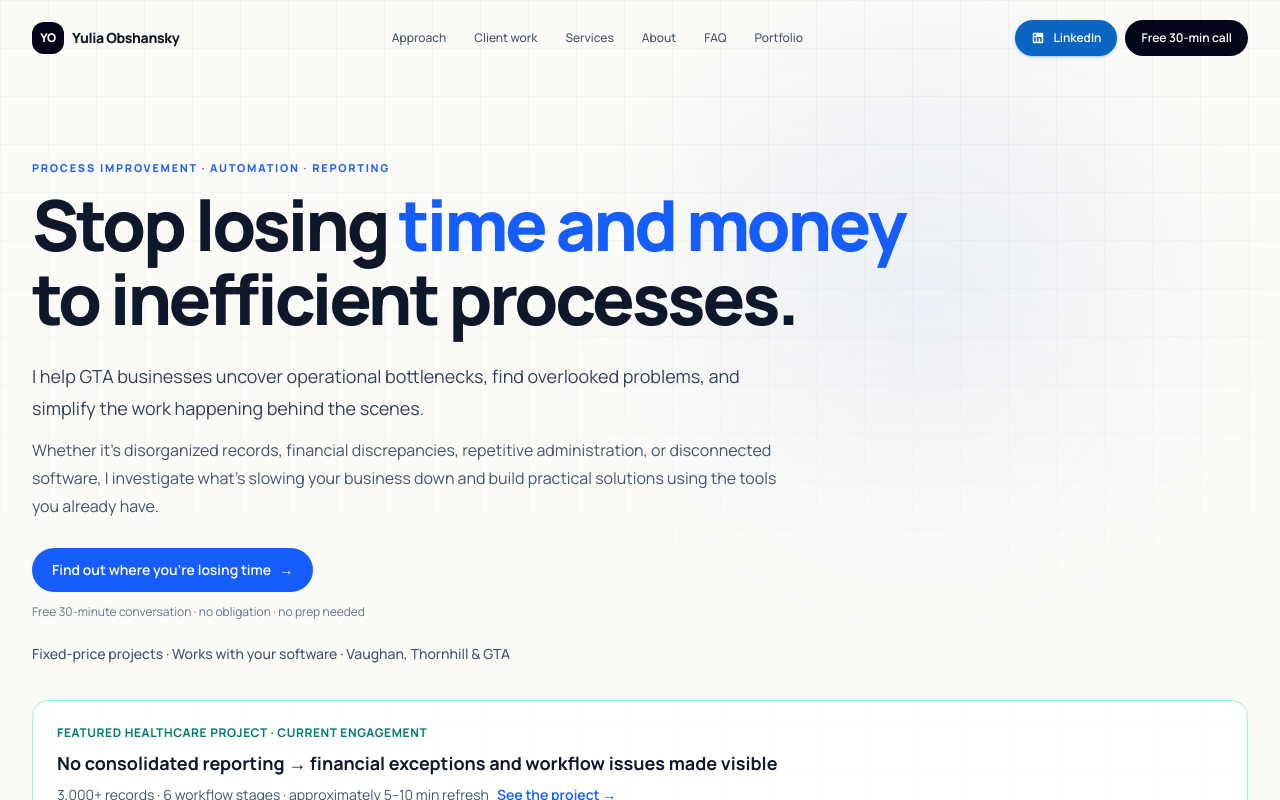
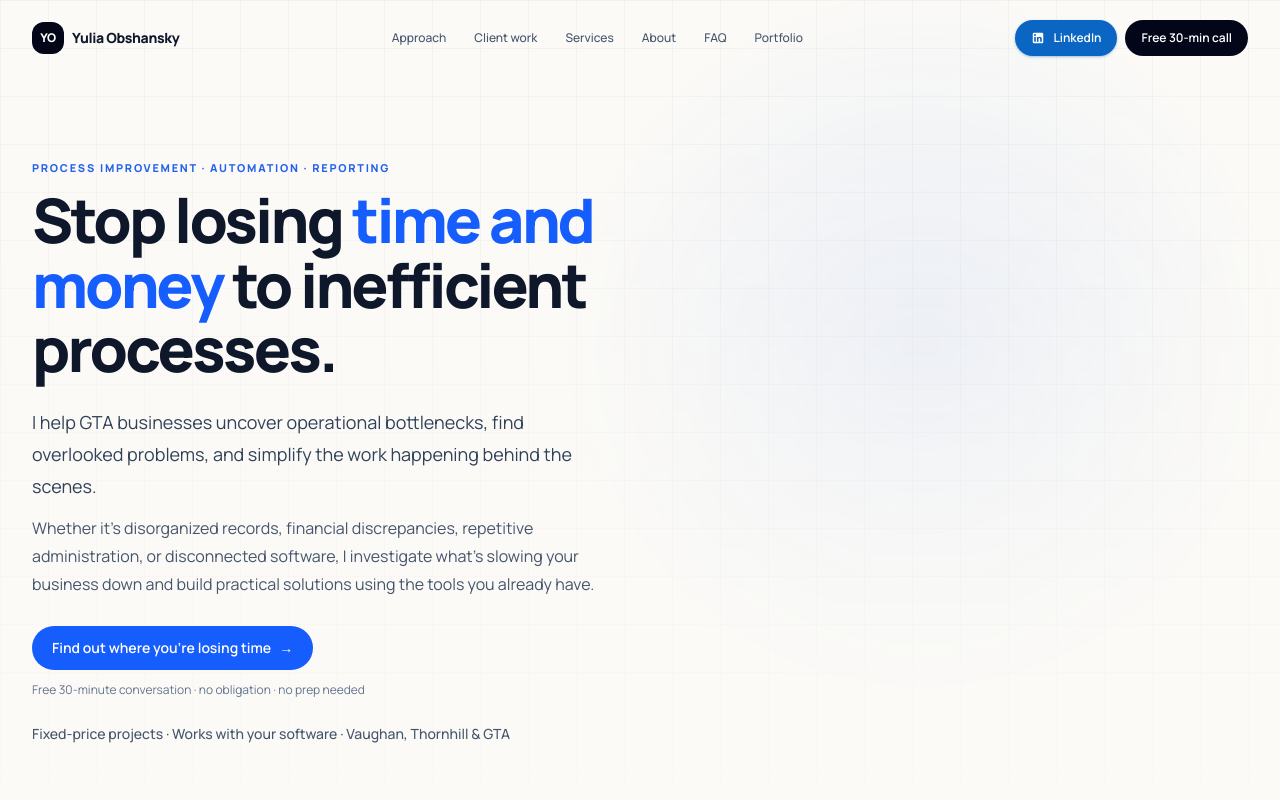
Before and after one commit to juliaobsh/julia-portfolio, a Next.js app: page /business in a window 1280 px wide. Shown: the top 800 px of the page. Built offline with nearby package versions, Linux system fonts and the light colour scheme; a web font is replaced by a local one.

Commit message:
Update page.tsx

```diff
--- a/src/app/business/page.tsx
+++ b/src/app/business/page.tsx
@@ -128,27 +128,30 @@ export default function BusinessPage() {
         />
 
         <div className="relative mx-auto max-w-7xl">
+          <div className="grid items-center gap-14 lg:grid-cols-[1fr_1fr] lg:gap-16">
+            <div>
               <p className={styles.eyebrow}>
                 Process improvement · automation · reporting
               </p>
 
-          <h1 className="max-w-4xl text-[clamp(2.7rem,5.5vw,4.8rem)] font-extrabold leading-[1.05] tracking-[-.045em]">
+              <h1 className="max-w-2xl text-[clamp(2.7rem,4.8vw,4.5rem)] font-extrabold leading-[1.05] tracking-[-.045em]">
                 Stop losing{" "}
-            <span className="text-blue-600">time and money</span> to
-            inefficient processes.
+                <span className="text-blue-600">time and money</span>{" "}
+                to inefficient processes.
               </h1>
 
-          <p className="mt-6 max-w-3xl text-lg leading-8 text-slate-700">
-            I help GTA businesses uncover operational bottlenecks, find
-            overlooked problems, and simplify the work happening behind
-            the scenes.
+              <p className="mt-6 max-w-xl text-lg leading-8 text-slate-700">
+                I help GTA businesses uncover operational bottlenecks,
+                find overlooked problems, and simplify the work
+                happening behind the scenes.
               </p>
 
-          <p className="mt-3 max-w-3xl text-base leading-7 text-slate-600">
-            Whether it’s disorganized records, financial discrepancies,
-            repetitive administration, or disconnected software, I
-            investigate what’s slowing your business down and build
-            practical solutions using the tools you already have.
+              <p className="mt-3 max-w-xl text-base leading-7 text-slate-600">
+                Whether it’s disorganized records, financial
+                discrepancies, repetitive administration, or
+                disconnected software, I investigate what’s slowing
+                your business down and build practical solutions using
+                the tools you already have.
               </p>
 
               <div className="mt-7">
@@ -159,14 +162,203 @@ export default function BusinessPage() {
                 {business.ctaNote}
               </p>
 
-          <p className="mt-6 text-sm font-medium text-slate-600">
+              <p className="mt-6 max-w-xl text-sm font-medium leading-6 text-slate-600">
                 Fixed-price projects · Works with your software ·{" "}
                 {business.serviceArea}
               </p>
+            </div>
+
+            {/* Original-style dashboard visual */}
+            <figure
+              className={cn(
+                styles.loadVisual,
+                "relative mx-auto hidden w-full max-w-[570px] lg:block",
+              )}
+            >
+              <span className="absolute -top-4 right-6 z-10 rounded-full border border-amber-200 bg-amber-50 px-3 py-1 text-[11px] font-bold text-amber-800 shadow-sm">
+                Illustrative · sample business data
+              </span>
+
+              <div className="relative">
+                <div
+                  className="absolute -left-10 top-8 h-36 w-36 rounded-full bg-teal-300/25 blur-3xl"
+                  aria-hidden="true"
+                />
+                <div
+                  className="absolute -right-8 bottom-0 h-48 w-48 rounded-full bg-purple-300/25 blur-3xl"
+                  aria-hidden="true"
+                />
+
+                <div className="relative rotate-[1deg] rounded-[28px] border border-white/80 bg-white/90 p-3 shadow-[0_30px_80px_-28px_rgba(15,23,42,.35)] backdrop-blur">
+                  <div className="flex items-center justify-between border-b border-slate-100 px-3 py-3">
+                    <div>
+                      <p className="text-[10px] font-semibold uppercase tracking-[.16em] text-slate-400">
+                        Weekly operations
+                      </p>
+                      <p className="mt-1 text-sm font-bold text-slate-900">
+                        Business overview
+                      </p>
+                    </div>
+
+                    <div className="flex items-center gap-2 rounded-full bg-emerald-50 px-3 py-1.5 text-[10px] font-semibold text-emerald-700">
+                      <span className="h-1.5 w-1.5 rounded-full bg-emerald-500" />
+                      Updated today
+                    </div>
+                  </div>
+
+                  <div className="flex items-center justify-between gap-3 px-3 pt-3 text-[8px] font-medium text-slate-400">
+                    <span>
+                      Source: job software export + bookkeeping workbook
+                    </span>
+                    <span className="shrink-0">Sample data</span>
+                  </div>
+
+                  <div className="grid grid-cols-3 gap-2 p-3">
+                    {[
+                      ["$48.2k", "Revenue", "+12.4%"],
+                      ["184", "Jobs completed", "+8.1%"],
+                      ["76%", "Team capacity", "+4.2%"],
+                    ].map(([value, label, trend]) => (
+                      <div
+                        key={label}
+                        className="rounded-2xl border border-slate-100 bg-slate-50/70 p-3"
+                      >
+                        <p className="text-[9px] font-medium text-slate-500">
+                          {label}
+                        </p>
+                        <p className="mt-1 text-lg font-bold text-slate-900">
+                          {value}
+                        </p>
+                        <p className="mt-1 text-[9px] font-semibold text-teal-600">
+                          {trend}
+                        </p>
+                      </div>
+                    ))}
+                  </div>
+
+                  <div className="grid grid-cols-[1.45fr_.8fr] gap-2 px-3 pb-3">
+                    <div className="rounded-2xl border border-slate-100 p-4">
+                      <div className="flex items-center justify-between gap-2">
+                        <span className="text-[10px] font-bold text-slate-700">
+                          Revenue by week
+                        </span>
+                        <span className="text-[9px] text-slate-400">
+                          Last 6 weeks
+                        </span>
+                      </div>
+
+                      <svg
+                        viewBox="0 0 330 130"
+                        className="mt-3 w-full overflow-visible"
+                        aria-hidden="true"
+                      >
+                        <defs>
+                          <linearGradient
+                            id="heroRevenueFill"
+                            x1="0"
+                            y1="0"
+                            x2="0"
+                            y2="1"
+                          >
+                            <stop stopColor="#2563eb" />
+                            <stop
+                              offset="1"
+                              stopColor="#2563eb"
+                              stopOpacity="0"
+                            />
+                          </linearGradient>
+                        </defs>
+
+                        {[25, 60, 95].map((y) => (
+                          <line
+                            key={y}
+                            x1="0"
+                            x2="330"
+                            y1={y}
+                            y2={y}
+                            stroke="#e2e8f0"
+                            strokeDasharray="3 5"
+                          />
+                        ))}
+
+                        <path
+                          d="M0 103 C28 91,45 95,68 75 S108 78,135 58 S178 69,205 39 S250 50,275 25 S310 30,330 12 L330 130 L0 130Z"
+                          fill="url(#heroRevenueFill)"
+                          opacity=".18"
+                          className={styles.fadeIn}
+                        />
+                        <path
+                          d="M0 103 C28 91,45 95,68 75 S108 78,135 58 S178 69,205 39 S250 50,275 25 S310 30,330 12"
+                          pathLength={1}
+                          fill="none"
+                          stroke="#2563eb"
+                          strokeWidth="4"
+                          strokeLinecap="round"
+                          className={styles.draw}
+                        />
+                      </svg>
+                    </div>
+
+                    <div className="rounded-2xl border border-slate-100 p-4">
+                      <p className="text-[10px] font-bold text-slate-700">
+                        Job status
+                      </p>
+
+                      <div
+                        className={cn(
+                          styles.spinIn,
+                          "mx-auto mt-4 grid h-24 w-24 place-items-center rounded-full",
+                        )}
+                        style={{
+                          background:
+                            "conic-gradient(#2563eb 0 58%, #14b8a6 58% 82%, #e2e8f0 82%)",
+                        }}
+                      >
+                        <div className="grid h-16 w-16 place-items-center rounded-full bg-white">
+                          <span className="text-lg font-bold">
+                            184
+                          </span>
+                        </div>
+                      </div>
+
+                      <div className="mt-4 flex justify-between text-[8px] text-slate-500">
+                        <span>Complete</span>
+                        <span>Open</span>
+                      </div>
+                    </div>
+                  </div>
+                </div>
+
+                <div className="absolute -bottom-6 -left-4 flex items-center gap-3 rounded-2xl border border-white bg-white p-3 shadow-xl">
+                  <span
+                    className="grid h-9 w-9 place-items-center rounded-xl bg-teal-50 font-bold text-teal-600"
+                    aria-hidden="true"
+                  >
+                    ✓
+                  </span>
+                  <div>
+                    <p className="text-[10px] text-slate-400">
+                      Manual steps removed
+                    </p>
+                    <p className="text-sm font-bold text-slate-900">
+                      Report ready in minutes
+                    </p>
+                  </div>
+                </div>
+              </div>
+
+              <figcaption className="mt-12 text-center text-sm leading-6 text-slate-500">
+                See revenue, open jobs, and team capacity{" "}
+                <strong className="font-semibold text-slate-700">
+                  without waiting for someone to rebuild a spreadsheet.
+                </strong>
+              </figcaption>
+            </figure>
+          </div>
 
           <a
             href="#client-work"
-            className="mt-9 block rounded-2xl border border-teal-200 bg-white/90 p-5 transition hover:border-blue-400 sm:p-6"
+            className="mt-10 block rounded-2xl border border-teal-200 bg-white/90 p-5 transition hover:border-blue-400 lg:mt-14 sm:p-6"
           >
             <p className="text-xs font-bold uppercase tracking-wider text-teal-700">
               Featured healthcare project · current engagement
@@ -175,7 +367,7 @@ export default function BusinessPage() {
               No consolidated reporting → financial exceptions and
               workflow issues made visible
             </p>
-            <p className="mt-2 text-sm text-slate-600">
+            <p className="mt-2 text-sm leading-6 text-slate-600">
               3,000+ records · 6 workflow stages · approximately 5–10 min
               refresh
               <span className="ml-2 font-semibold text-blue-600">
```
Lines whose indentation alone changed are shown as unchanged.
